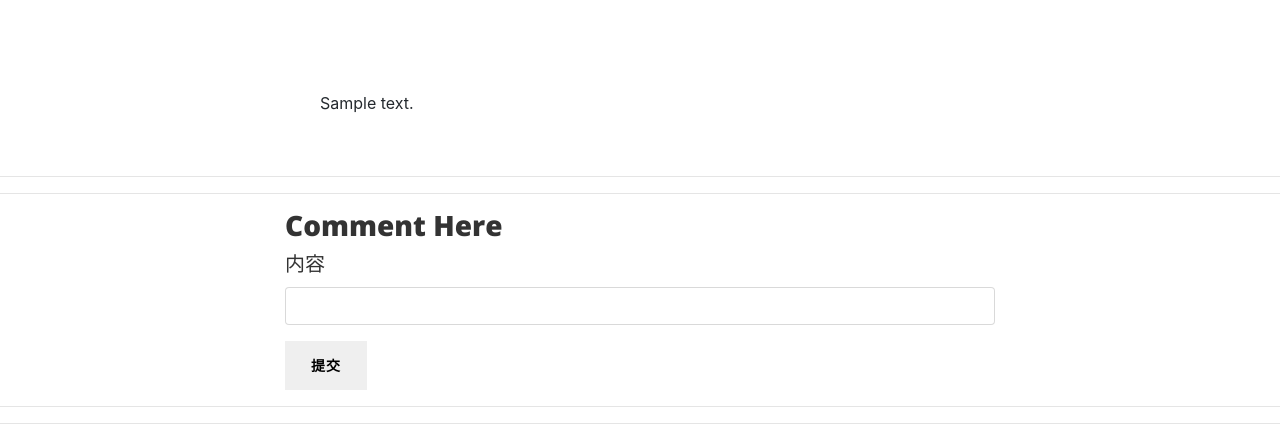
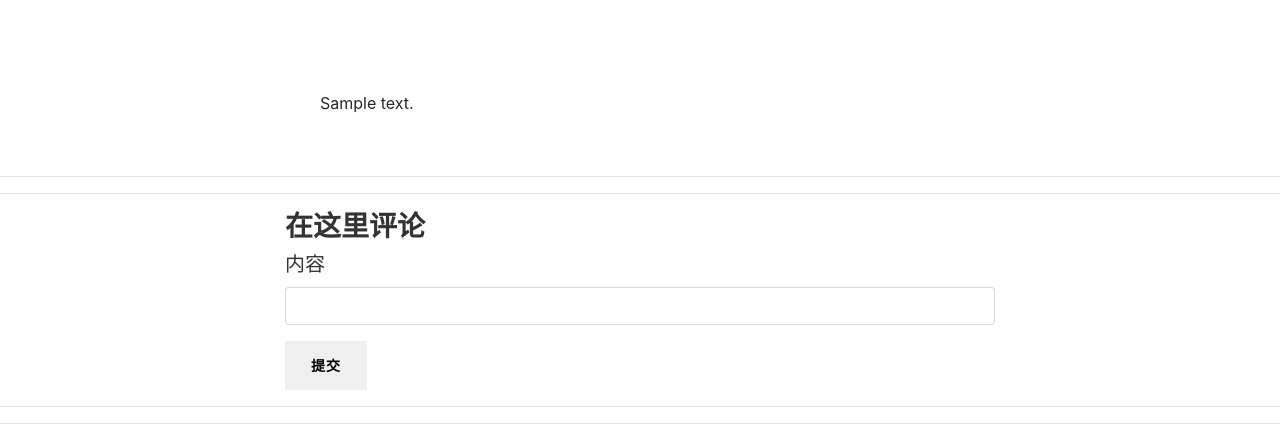
Before and after one commit to redtecher/myblog, a Flask app: page /post/article/1 in a window 1280 px wide. Shown: the part 432-868 px from the top of the page. Run offline with Flask 2, Linux system fonts and the light colour scheme; tables that the repository leaves empty hold one stand-in row (values such as "Sample post"); some libraries are stand-ins or nearby versions.

Commit message:
Oct. 12th change

```diff
--- a/webapp/templates/post.html
+++ b/webapp/templates/post.html
@@ -38,7 +38,7 @@
     <hr><hr>
     <div class="container">
         <div class="col-lg-8 offset-lg-2 col-md-10 offset-md-1">
-            <h3>Comment <span class="label label-default">Here</span></h3>
+            <h3>在这里评论 <span class="label label-default"></span></h3>
         {% import "bootstrap/wtf.html" as wtf %}
 
         {{ wtf.quick_form(form)}}
```
